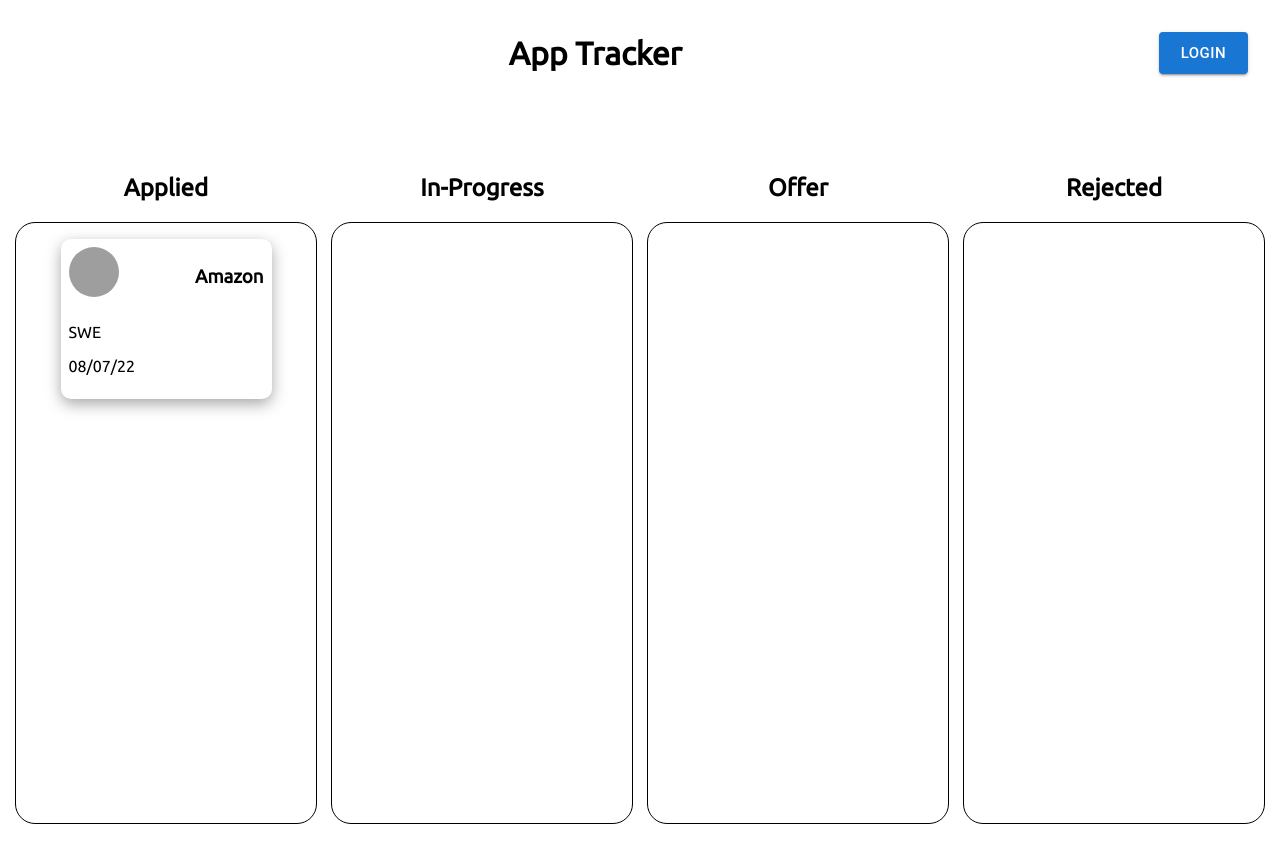
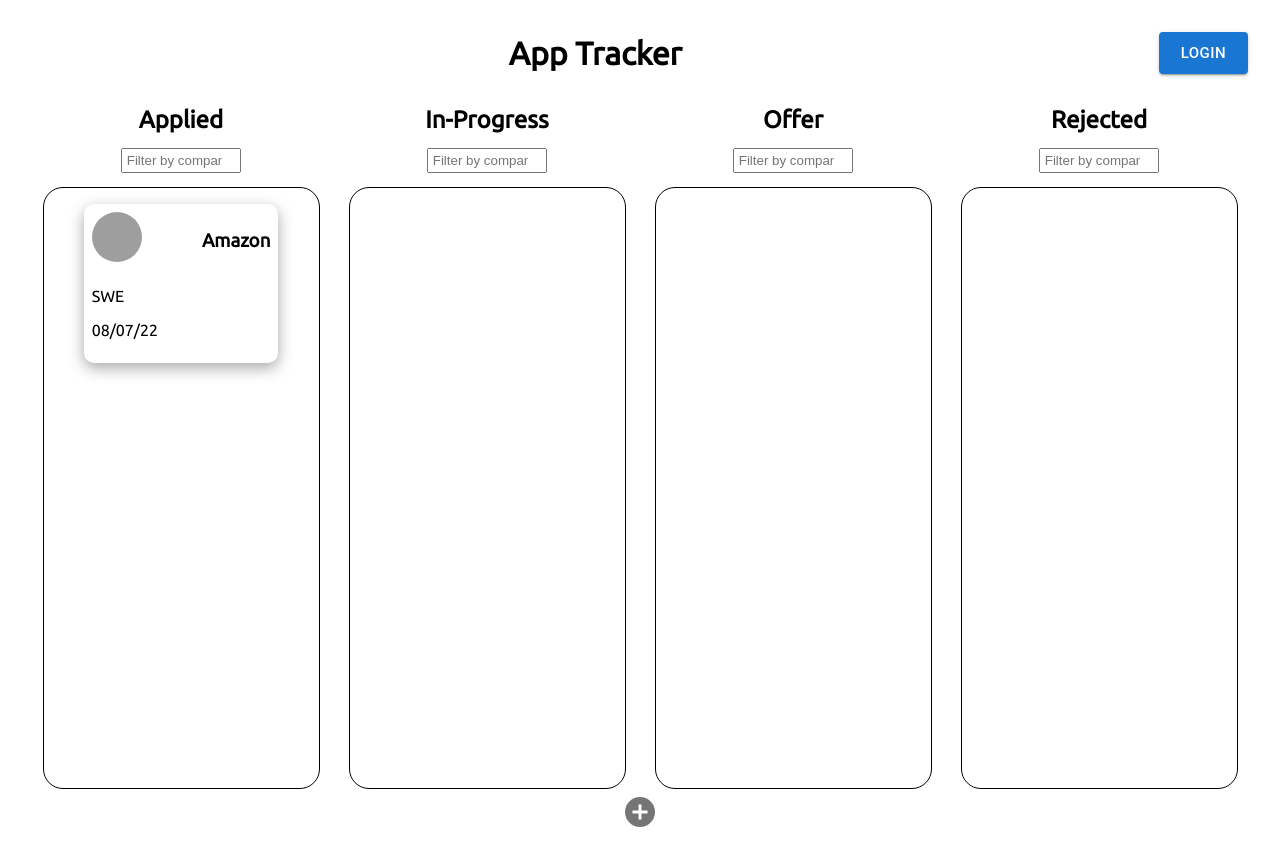
Before and after one commit to Mark5013/application-tracker, a React (Create React App) app in the folder frontend/: page / in a window 1280 px wide. Shown: the top 866 px of the page. After the commit the page ends 835 px from the top, so only its background shows below. Built offline with nearby package versions, Linux system fonts and the light colour scheme; grey boxes are pictures that could not be loaded.

Commit message:
added flexible grid on app tracker mainpage and also added filter functionality by company name on all app dividers

```diff
--- a/frontend/public/index.html
+++ b/frontend/public/index.html
@@ -24,6 +24,10 @@
       work correctly both with client-side routing and a non-root public URL.
       Learn how to configure a non-root public URL by running `npm run build`.
     -->
+		<link
+			rel="stylesheet"
+			href="https://fonts.googleapis.com/icon?family=Material+Icons"
+		/>
 		<title>React App</title>
 	</head>
 	<body>
@@ -38,6 +42,5 @@
 
       To begin the development, run `npm start` or `yarn start`.
       To create a production bundle, use `npm run build` or `yarn build`.
-    -->
-  </body>
+    --></body>
 </html>
--- a/frontend/src/components/AppTrackPage/TrackingContent/AppTrackDivider.module.css
+++ b/frontend/src/components/AppTrackPage/TrackingContent/AppTrackDivider.module.css
@@ -1,11 +1,7 @@
 .divider {
-	width: 20%;
-	min-width: 300px;
+	width: 275px;
 	height: 600px;
 	border-radius: 20px;
 	border: 1px solid black;
+	margin: 0 auto;
 }
-
-h2 {
-	text-align: center;
-}
--- a/frontend/src/components/AppTrackPage/TrackingContent/AppTrackDivider.tsx
+++ b/frontend/src/components/AppTrackPage/TrackingContent/AppTrackDivider.tsx
@@ -10,16 +10,24 @@ interface App {
 }
 
 interface AppTrackDividerProps {
-	title: string;
+	filter: string;
 	apps: App[];
 }
 
 const AppTrackDivider: React.FC<AppTrackDividerProps> = (props) => {
+	// extract apps from props
+	let filteredApps = props.apps;
+
+	// if a filter is passed in, filter the apps
+	if (props.filter.trim() !== "") {
+		filteredApps = props.apps.filter((app) =>
+			app.company.toLowerCase().startsWith(props.filter.toLowerCase())
+		);
+	}
+
 	return (
-		<div>
-			<h2>{props.title}</h2>
 		<div className={styles.divider}>
-				{props.apps.map((app) => (
+			{filteredApps.map((app) => (
 				<Application
 					key={uuidv4()}
 					company={app.company}
@@ -31,7 +39,6 @@ const AppTrackDivider: React.FC<AppTrackDividerProps> = (props) => {
 				/>
 			))}
 		</div>
-		</div>
 	);
 };
 
--- a/frontend/src/components/AppTrackPage/TrackingContent/Application.module.css
+++ b/frontend/src/components/AppTrackPage/TrackingContent/Application.module.css
@@ -4,6 +4,7 @@
 	margin: 1em auto;
 	padding: 0.5em;
 	border-radius: 10px;
+	text-align: left;
 }
 
 .logoAndName {
--- a/frontend/src/components/AppTrackPage/TrackingContent/TrackingContent.module.css
+++ b/frontend/src/components/AppTrackPage/TrackingContent/TrackingContent.module.css
@@ -1,7 +1,26 @@
-.content {
-	margin: 3em auto;
+.title {
+	margin: 0;
+}
+
+.search {
+	margin: 1em;
+	padding: 0.25em;
+	width: 40%;
+}
+
+.divider {
+	text-align: center;
+}
+
+.iconBtn {
+	color: black;
+	max-width: fit-content;
+	align-self: center;
+}
+
+.test {
 	width: 95%;
-	min-width: 1250px;
+	margin: 0 auto;
 	display: flex;
-	justify-content: space-between;
+	flex-direction: column;
 }
--- a/frontend/src/components/AppTrackPage/TrackingContent/TrackingContent.tsx
+++ b/frontend/src/components/AppTrackPage/TrackingContent/TrackingContent.tsx
@@ -1,8 +1,9 @@
-import React from "react";
+import React, { SyntheticEvent, useEffect } from "react";
 import styles from "./TrackingContent.module.css";
 import AppTrackDivider from "./AppTrackDivider";
 import Application from "./Application";
 import { useState } from "react";
+import { Grid, Icon, IconButton } from "@mui/material";
 
 interface App {
 	company: string;
@@ -11,6 +12,7 @@ interface App {
 }
 
 const TrackingContent: React.FC = () => {
+	// all applications
 	const [appliedApps, setAppliedApps] = useState<App[]>([
 		{ company: "Amazon", position: "SWE", date: "08/07/22" },
 	]);
@@ -18,12 +20,119 @@ const TrackingContent: React.FC = () => {
 	const [offerApps, setOfferApps] = useState<App[]>([]);
 	const [rejectedApps, setRejectedApps] = useState<App[]>([]);
 
+	// filters for apps
+	const [appliedFilter, setAppliedFilter] = useState("");
+	const [inProgressFilter, setInProgressFilter] = useState("");
+	const [offerFilter, setOfferFilter] = useState("");
+	const [rejectedFilter, setRejectedFilter] = useState("");
+
+	// handles changes for applied app filter input
+	const handleAppliedFilter = (
+		event: React.ChangeEvent<HTMLInputElement>
+	) => {
+		setAppliedFilter(event.currentTarget.value);
+	};
+
+	const handleInProgressFilter = (
+		event: React.ChangeEvent<HTMLInputElement>
+	) => {
+		setInProgressFilter(event.currentTarget.value);
+	};
+
+	const handleOfferFilter = (event: React.ChangeEvent<HTMLInputElement>) => {
+		setOfferFilter(event.currentTarget.value);
+	};
+
+	const handleRejectedFilter = (
+		event: React.ChangeEvent<HTMLInputElement>
+	) => {
+		setRejectedFilter(event.currentTarget.value);
+	};
+
 	return (
-		<div className={styles.content}>
-			<AppTrackDivider title="Applied" apps={appliedApps} />
-			<AppTrackDivider title="In-Progress" apps={inProgressApps} />
-			<AppTrackDivider title="Offer" apps={offerApps} />
-			<AppTrackDivider title="Rejected" apps={rejectedApps} />
+		<div className={styles.test}>
+			<Grid container rowSpacing={4} columnSpacing={1}>
+				<Grid
+					item
+					lg={3}
+					md={4}
+					sm={6}
+					xs={12}
+					className={styles.divider}>
+					<h2 className={styles.title}>Applied</h2>
+					<input
+						className={styles.search}
+						type="search"
+						placeholder="Filter by company"
+						value={appliedFilter}
+						onChange={handleAppliedFilter}
+					/>
+					<AppTrackDivider
+						apps={appliedApps}
+						filter={appliedFilter}
+					/>
+				</Grid>
+				<Grid
+					item
+					lg={3}
+					md={4}
+					sm={6}
+					xs={12}
+					className={styles.divider}>
+					<h2 className={styles.title}>In-Progress</h2>
+					<input
+						className={styles.search}
+						type="search"
+						placeholder="Filter by company"
+						value={inProgressFilter}
+						onChange={handleInProgressFilter}
+					/>
+					<AppTrackDivider
+						apps={inProgressApps}
+						filter={inProgressFilter}
+					/>
+				</Grid>
+				<Grid
+					item
+					lg={3}
+					md={4}
+					sm={6}
+					xs={12}
+					className={styles.divider}>
+					<h2 className={styles.title}>Offer</h2>
+					<input
+						className={styles.search}
+						type="search"
+						placeholder="Filter by company"
+						value={offerFilter}
+						onChange={handleOfferFilter}
+					/>
+					<AppTrackDivider apps={offerApps} filter={offerFilter} />
+				</Grid>
+				<Grid
+					item
+					lg={3}
+					md={4}
+					sm={6}
+					xs={12}
+					className={styles.divider}>
+					<h2 className={styles.title}>Rejected</h2>
+					<input
+						className={styles.search}
+						type="search"
+						placeholder="Filter by company"
+						value={rejectedFilter}
+						onChange={handleRejectedFilter}
+					/>
+					<AppTrackDivider
+						apps={rejectedApps}
+						filter={rejectedFilter}
+					/>
+				</Grid>
+			</Grid>
+			<IconButton className={styles.iconBtn} size="small">
+				<Icon fontSize="large">add_circle</Icon>
+			</IconButton>
 		</div>
 	);
 };
```
Lines whose indentation alone changed are shown as unchanged.
